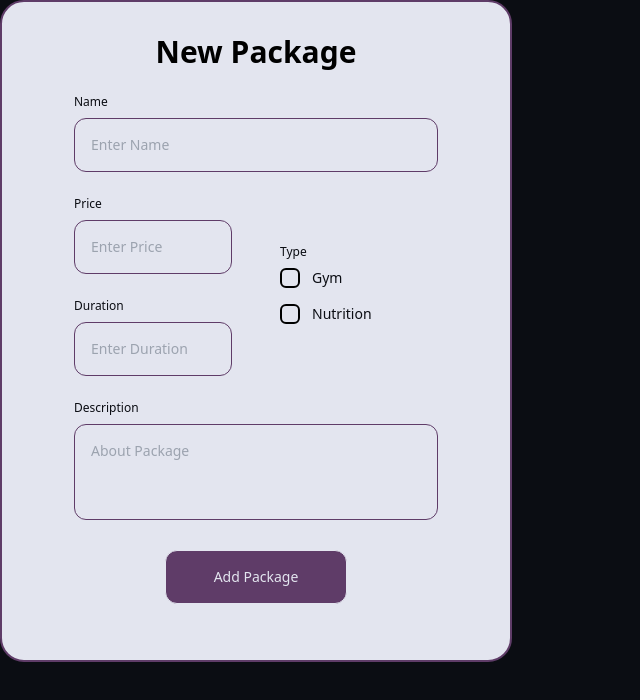
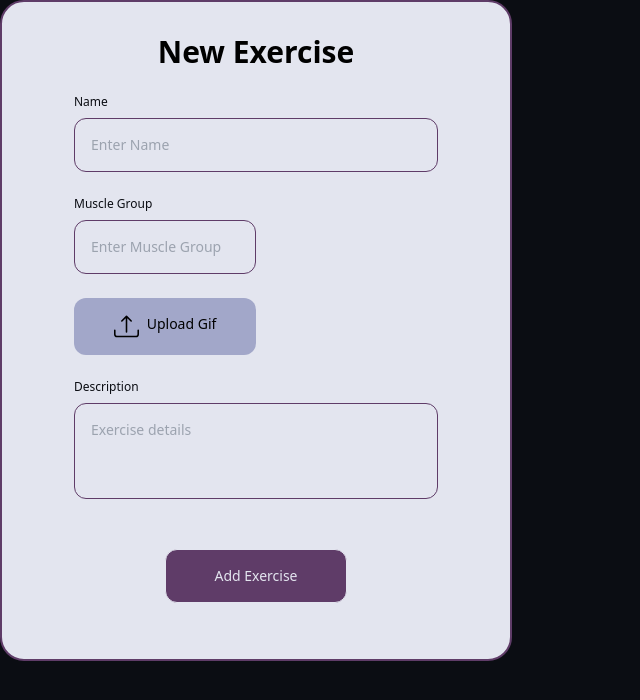
Before and after one commit to OmarGamal10/Lifta, a React (Vite) app in the folder FrontEnd/: page / in a window 1280 px wide. Shown: the top 700 px of the page, without its empty margins (0-640 px from the left). Built offline with nearby package versions, Linux system fonts and the light colour scheme.

Commit message:
➕ Exercise Form 🏃‍♀️‍➡️

```diff
--- a/FrontEnd/src/App.jsx
+++ b/FrontEnd/src/App.jsx
@@ -9,11 +9,12 @@ import UserTypeForm from "./components/userTypeForm";
 import SignUpForm from "./components/signUpForm.jsx";
 import IngForm from "./components/coach/IngredientForm.jsx";
 import PkgForm from "./components/coach/packageForm.jsx";
+import ExerciseForm from "./components/coach/exerciseForm.jsx";
 
 function App() {
   return (
     <div>
-      <PkgForm />
+      <ExerciseForm />
     </div>
   );
 }
--- /dev/null
+++ b/FrontEnd/src/components/coach/exerciseForm.jsx
@@ -0,0 +1,158 @@
+import React, { useState, useRef } from "react";
+import "../output.css";
+import { BsUpload } from "react-icons/bs";
+import ErrorMessage from "../errorMsg";
+
+function ExerciseForm() {
+  const [formData, setFormData] = useState({
+    name: "",
+    muscleGroup: "",
+    description: "",
+    gif: "",
+  });
+  const [errors, setErrors] = useState({});
+  const fileInputRef = useRef(null);
+
+  const handleChange = (e) => {
+    const { name, value } = e.target;
+    if (name == "gif") {
+      const file = e.target.files[0];
+      if (file && file.type === "image/gif") {
+        setFormData((prevData) => ({
+          ...prevData,
+          gif: file, // Update gif in the formData
+        }));
+      } else {
+        alert("Please select a valid GIF file.");
+      }
+    } else
+      setFormData((prevData) => ({
+        ...prevData,
+        [name]: value,
+      }));
+
+    setErrors((prevErrors) => ({
+      ...prevErrors,
+      [name]: "",
+    }));
+  };
+
+  const handleUploadButtonClick = () => {
+    fileInputRef.current.click();
+  };
+
+  const handleSubmit = (e) => {
+    e.preventDefault();
+    const newErrors = {};
+
+    Object.keys(formData).forEach((key) => {
+      if (!formData[key]) {
+        newErrors[key] = `${key.replace(/([A-Z])/g, " $1")} is required.`;
+      }
+    });
+
+    if (Object.keys(newErrors).length > 0) {
+      setErrors(newErrors);
+      return;
+    }
+  };
+
+  return (
+    <div
+      name="exerciseForm"
+      className="container border-2 border-solid bg-textColor border-secondary flex flex-col items-center justify-center p-8 max-w-lg rounded-3xl relative"
+    >
+      <h1 className="text-3xl font-bold">New Exercise</h1>
+      <form
+        onSubmit={handleSubmit}
+        className="py-6 px-10 w-full"
+        autoComplete="off"
+      >
+        <div className="mb-6">
+          <h6 className="text-xs text-left text-backGroundColor mb-2">Name</h6>
+          <input
+            id="name-input"
+            name="name"
+            className="bg-textColor border pl-4 w-full rounded-xl border-secondary py-4 text-sm text-backGroundColor placeholder-gray-500 text-left"
+            type="text"
+            placeholder="Enter Name"
+            maxLength="15"
+            onChange={handleChange}
+            value={formData.name}
+            autoComplete="off"
+          />
+          {errors.name && <ErrorMessage error={errors.name} />}
+        </div>
+
+        <div className="mb-6 w-1/2">
+          <h6 className="text-xs text-left text-backGroundColor mb-2">
+            Muscle Group
+          </h6>
+          <input
+            id="muscleGroup-input"
+            name="muscleGroup"
+            className="bg-textColor border pl-4 w-full rounded-xl border-secondary py-4 text-sm text-backGroundColor placeholder-gray-500 text-left"
+            type="text"
+            placeholder="Enter Muscle Group"
+            maxLength="15"
+            onChange={handleChange}
+            value={formData.muscleGroup}
+            autoComplete="off"
+          />
+          {errors.muscleGroup && <ErrorMessage error={errors.muscleGroup} />}
+        </div>
+
+        <div className="mb-6">
+          <button
+            type="button"
+            className="w-1/2 bg-primary text-sm px-3 rounded-xl py-4 flex flex-row justify-center gap-2 align-middle hover:text-textColor"
+            onClick={handleUploadButtonClick}
+          >
+            <span>
+              <BsUpload size={25} />
+            </span>
+            Upload Gif
+          </button>
+          <input
+            type="file"
+            name="gif"
+            accept="image/gif"
+            ref={fileInputRef}
+            style={{ display: "none" }}
+            onChange={handleChange}
+          />
+        </div>
+        {errors.gif && <ErrorMessage error={errors.gif} />}
+
+        <div className="mb-6">
+          <h6 className="text-xs text-left text-backGroundColor mb-2">
+            Description
+          </h6>
+          <textarea
+            id="description"
+            name="description"
+            className="bg-textColor border px-4 w-full h-24 rounded-xl border-secondary py-4 text-sm text-backGroundColor placeholder-gray-500 text-left resize-none"
+            placeholder="Exercise details"
+            maxLength="250"
+            onChange={handleChange}
+            value={formData.description}
+            autoComplete="off"
+          ></textarea>
+        </div>
+        {errors.description && <ErrorMessage error={errors.description} />}
+        <div className="w-full flex justify-center">
+          <div className="w-1/2 mt-5">
+            <button
+              type="submit"
+              className="bg-secondary w-full text-textColor text-sm rounded-xl py-4 border hover:border-secondary hover:bg-textColor hover:text-secondary"
+            >
+              Add Exercise
+            </button>
+          </div>
+        </div>
+      </form>
+    </div>
+  );
+}
+
+export default ExerciseForm;
--- a/FrontEnd/src/components/coach/packageForm.jsx
+++ b/FrontEnd/src/components/coach/packageForm.jsx
@@ -187,7 +187,7 @@ function PackageForm() {
             </div>
           </div>
         </div>
-        <div className=" mb-6">
+        <div className=" ">
           <h6 className="text-xs text-left text-backGroundColor mb-2">
             Description
           </h6>
@@ -204,7 +204,7 @@ function PackageForm() {
         </div>
         {errors.description && <ErrorMessage error={errors.description} />}
 
-        <div className="flex justify-center">
+        <div className="flex justify-center mt-6">
           <button
             type="submit"
             className=" w-1/2 bg-secondary text-textColor text-sm px-3 rounded-xl  py-4 flex flex-row justify-center gap-2 align-middle border hover:border-secondary hover:bg-textColor hover:text-secondary"
```
